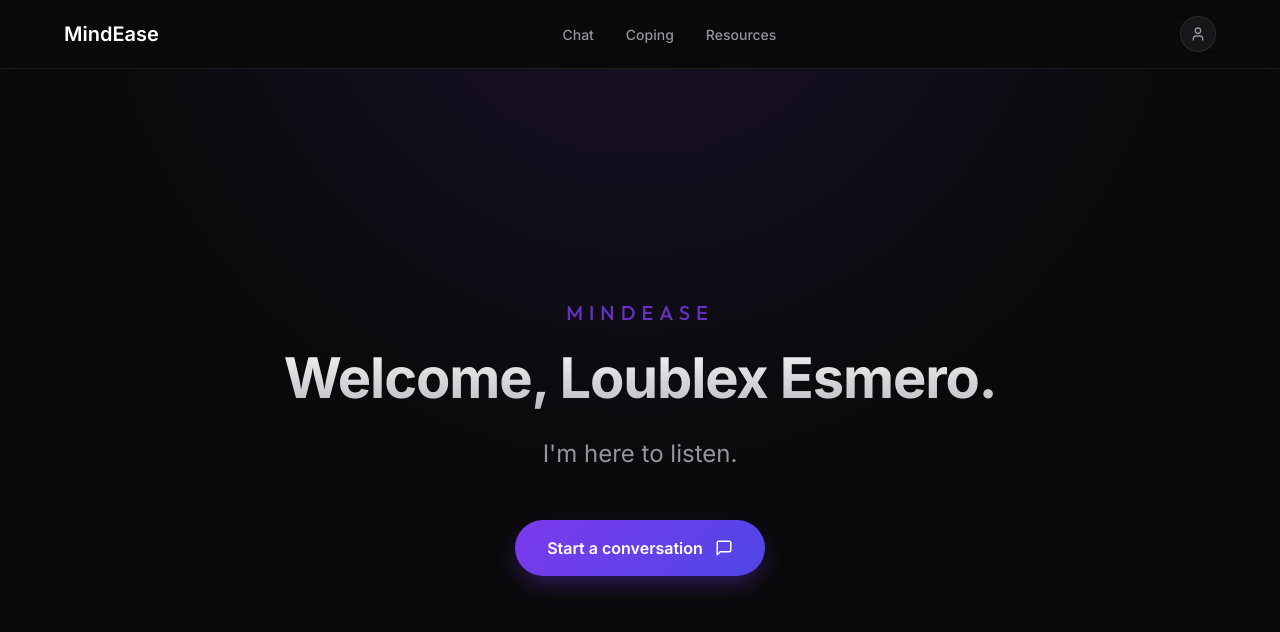
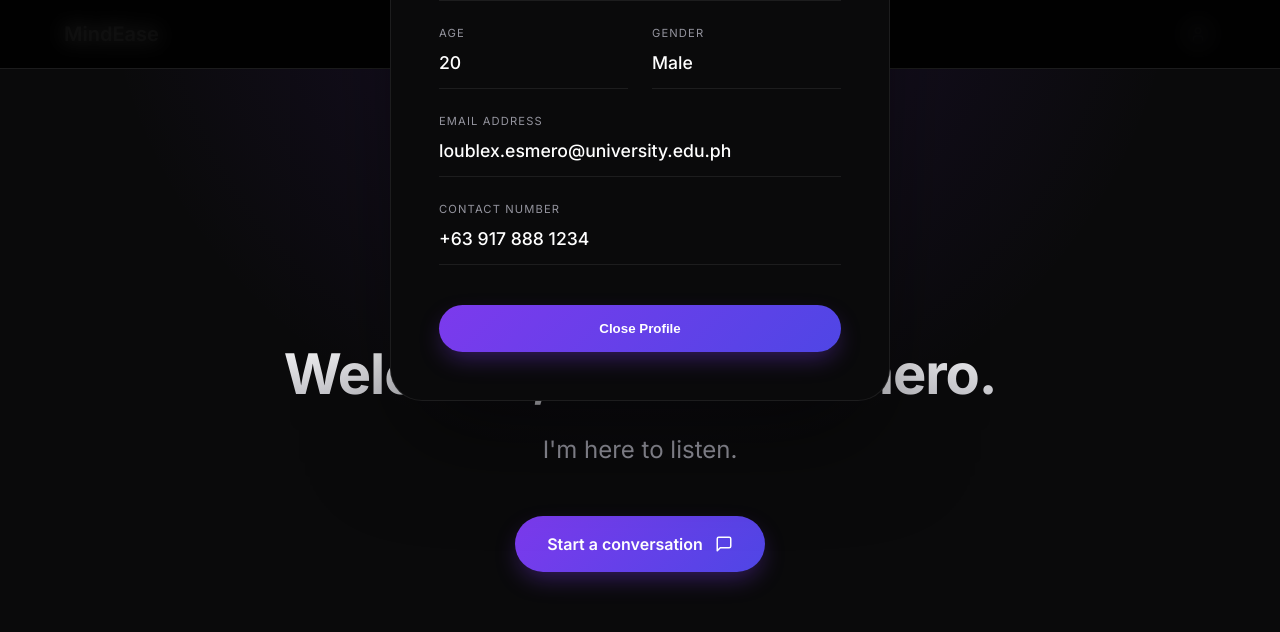
Before and after one commit to DeghneG/MindEase-WebApp, a React (Create React App) app in the folder frontend/: page / in a window 1280 px wide. Both pictures are taken after a click on the element 1198 px from the left and 34 px from the top of the page. Shown: the top 632 px of the page. Built offline with nearby package versions, Linux system fonts and the light colour scheme; no server answers; the HTML template or start-up script is replaced by a standard one.

Commit message:
feat: user profile feature and home branding UI refinement

```diff
--- a/frontend/src/components/Header.jsx
+++ b/frontend/src/components/Header.jsx
@@ -1,8 +1,11 @@
-import React from 'react';
+import React, { useState } from 'react';
 import { NavLink } from 'react-router-dom';
 import { User } from 'lucide-react';
+import ProfileModal from './ProfileModal';
 
 function Header() {
+  const [isProfileOpen, setIsProfileOpen] = useState(false);
+
   return (
     <header className="header">
       <NavLink to="/" className="header-logo">
@@ -30,9 +33,14 @@ function Header() {
         </NavLink>
       </nav>
 
-      <div className="profile-icon">
+      <div className="profile-icon" onClick={() => setIsProfileOpen(true)}>
         <User size={16} color="var(--text-secondary)" />
       </div>
+
+      <ProfileModal
+        isOpen={isProfileOpen}
+        onClose={() => setIsProfileOpen(false)}
+      />
     </header>
   );
 }
--- /dev/null
+++ b/frontend/src/components/ProfileModal.jsx
@@ -0,0 +1,68 @@
+import React from 'react';
+import { X, Mail, Phone, User, Calendar, PersonStanding } from 'lucide-react';
+
+function ProfileModal({ isOpen, onClose }) {
+  if (!isOpen) return null;
+
+  const userData = {
+    name: "Loublex Esmero",
+    age: "20",
+    gender: "Male",
+    email: "loublex.esmero@university.edu.ph",
+    contact: "+63 917 888 1234"
+  };
+
+  return (
+    <div className="modal-overlay" onClick={onClose}>
+      <div className="profile-modal" onClick={(e) => e.stopPropagation()}>
+        <button className="modal-close-btn" onClick={onClose}>
+          <X size={24} />
+        </button>
+
+        <div className="profile-modal-header">
+          <div className="profile-large-avatar">
+            {userData.name.charAt(0)}
+          </div>
+          <h2 style={{ fontSize: '1.5rem', fontWeight: '700', marginBottom: '0.25rem' }}>{userData.name}</h2>
+          <p style={{ color: 'var(--text-secondary)', fontSize: '0.875rem' }}>University Student</p>
+        </div>
+
+        <div className="profile-info-grid">
+          <div className="profile-field">
+            <div className="field-label">Full Name</div>
+            <div className="field-value">{userData.name}</div>
+          </div>
+
+          <div style={{ display: 'grid', gridTemplateColumns: '1fr 1fr', gap: '1.5rem' }}>
+            <div className="profile-field">
+              <div className="field-label">Age</div>
+              <div className="field-value">{userData.age}</div>
+            </div>
+            <div className="profile-field">
+              <div className="field-label">Gender</div>
+              <div className="field-value">{userData.gender}</div>
+            </div>
+          </div>
+
+          <div className="profile-field">
+            <div className="field-label">Email Address</div>
+            <div className="field-value">{userData.email}</div>
+          </div>
+
+          <div className="profile-field">
+            <div className="field-label">Contact Number</div>
+            <div className="field-value">{userData.contact}</div>
+          </div>
+        </div>
+
+        <div style={{ marginTop: '2.5rem' }}>
+           <button className="start-btn" style={{ width: '100%', justifyContent: 'center' }} onClick={onClose}>
+             Close Profile
+           </button>
+        </div>
+      </div>
+    </div>
+  );
+}
+
+export default ProfileModal;
--- a/frontend/src/index.css
+++ b/frontend/src/index.css
@@ -98,13 +98,16 @@ body {
 
 .hero-branding {
   font-family: 'Outfit', sans-serif;
-  font-size: 1.25rem;
-  font-weight: 500;
-  letter-spacing: 0.3em;
+  font-size: 2.25rem;
+  font-weight: 700;
+  letter-spacing: 0.4em;
   text-transform: uppercase;
-  color: var(--accent-color);
-  margin-bottom: 0.5rem;
-  opacity: 0.8;
+  background: linear-gradient(135deg, var(--accent-color) 0%, #A78BFA 100%);
+  -webkit-background-clip: text;
+  -webkit-text-fill-color: transparent;
+  margin-bottom: 2.5rem;
+  margin-top: -4rem; /* "Raising" it a bit */
+  opacity: 0.9;
 }
 
 .home-container h1 {
@@ -682,7 +685,97 @@ body {
   width: fit-content;
 }
 
+/* User Profile Modal */
+.modal-overlay {
+  position: fixed;
+  top: 0;
+  left: 0;
+  right: 0;
+  bottom: 0;
+  background-color: rgba(0, 0, 0, 0.85);
+  backdrop-filter: blur(10px);
+  display: flex;
+  align-items: center;
+  justify-content: center;
+  z-index: 1000;
+  animation: fadeIn 0.3s ease-out;
+}
+
+.profile-modal {
+  background-color: var(--bg-color);
+  width: 90%;
+  max-width: 500px;
+  border-radius: 2rem;
+  padding: 3rem;
+  border: 1px solid var(--border-color);
+  position: relative;
+  box-shadow: 0 50px 100px -20px rgba(0,0,0,0.5);
+}
+
+.profile-modal-header {
+  text-align: center;
+  margin-bottom: 2.5rem;
+}
+
+.profile-large-avatar {
+  width: 6rem;
+  height: 6rem;
+  background: linear-gradient(135deg, var(--accent-color) 0%, #4F46E5 100%);
+  border-radius: 50%;
+  display: flex;
+  align-items: center;
+  justify-content: center;
+  margin: 0 auto 1.5rem;
+  font-size: 2.5rem;
+  font-family: 'Outfit', sans-serif;
+  font-weight: 600;
+  color: white;
+  box-shadow: 0 15px 30px -5px rgba(124, 58, 237, 0.4);
+}
+
+.profile-info-grid {
+  display: flex;
+  flex-direction: column;
+  gap: 1.5rem;
+}
+
+.profile-field {
+  display: flex;
+  flex-direction: column;
+  gap: 0.5rem;
+}
+
+.field-label {
+  font-size: 0.7rem;
+  text-transform: uppercase;
+  letter-spacing: 0.1em;
+  color: var(--text-secondary);
+}
+
+.field-value {
+  font-size: 1.1rem;
+  font-weight: 500;
+  color: var(--text-primary);
+  padding-bottom: 0.75rem;
+  border-bottom: 1px solid var(--border-color);
+}
+
+.modal-close-btn {
+  position: absolute;
+  top: 1.5rem;
+  right: 1.5rem;
+  background: none;
+  border: none;
+  color: var(--text-secondary);
+  cursor: pointer;
+  transition: color 0.2s;
+}
+
+.modal-close-btn:hover {
+  color: var(--text-primary);
+}
+
 @keyframes fadeIn {
-  from { opacity: 0; transform: translateY(10px); }
-  to { opacity: 1; transform: translateY(0); }
+  from { opacity: 0; }
+  to { opacity: 1; }
 }
```
